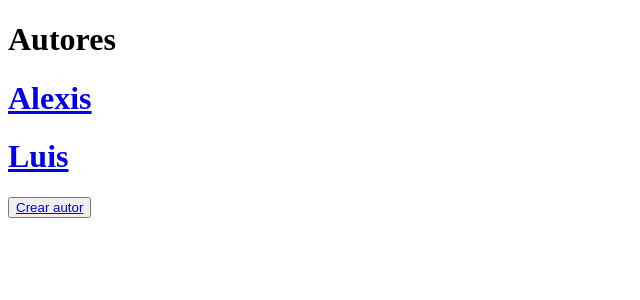
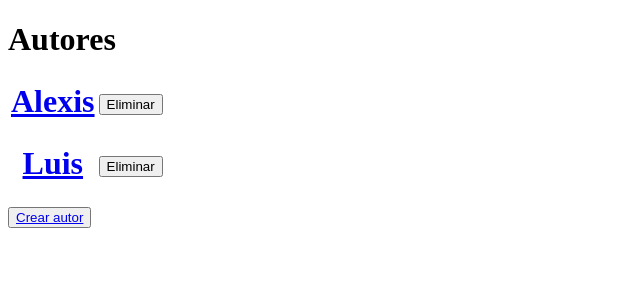
Before and after one commit to csullcap/TAIS-Librarie, a Django app: page /autores/ in a window 1280 px wide. Shown: the part 44-344 px from the top of the page, without its empty margins (0-640 px from the left). Run offline with Django 4.2, Linux system fonts and the light colour scheme; data comes from the database, SQL or seed files in the repository; both versions use the stored data as it was after the commit; lists and menus that the app fills with data are empty.

Commit message:
Eliminar autor

```diff
--- a/libros/templates/autores.html
+++ b/libros/templates/autores.html
@@ -3,14 +3,21 @@
 {% block content %}
 
 <h1>Autores</h1>
-
+<table>
 {% for autor in autores %}
-<article class="card"></article>
-        <a href="{% url 'detalle-autor' autor.id %}">
+    <tr>
+        <th><a href="{% url 'detalle-autor' autor.id %}">
             <h1>{{autor.nombre}}</h1>
         </a>
-</article>
-{% endfor %}
+        </th>
+        <th>
+        <form action="{% url 'eliminar-autor' id=autor.id %}" method="post">
+            {% csrf_token %}
+            <button>Eliminar</button>
+        </form>
+        </th>
+    </tr>
+{% endfor %}</table>
 <button>
     <a href="/autores/crear">Crear autor</a>
 </button>
--- a/libros/views.py
+++ b/libros/views.py
@@ -34,3 +34,8 @@ def autores_detalle(request, id):
     return render(request, 'detalle-autor.html',{
         'autor':autores
     })
+
+def autores_eliminar(request, id):
+    autor = Autor.objects.get(id = id)
+    autor.delete()
+    return redirect('/autores')
--- a/tais_librarie/urls.py
+++ b/tais_librarie/urls.py
@@ -25,4 +25,5 @@ urlpatterns = [
     path('autores/', views.autores),
     path('autores/crear', views.autores_crear),
     path('autores/<int:id>', views.autores_detalle, name = 'detalle-autor'),
+    path('autores/<int:id>/eliminar', views.autores_eliminar, name = 'eliminar-autor'),
 ]
```
Also changed, not shown: db.sqlite3.
